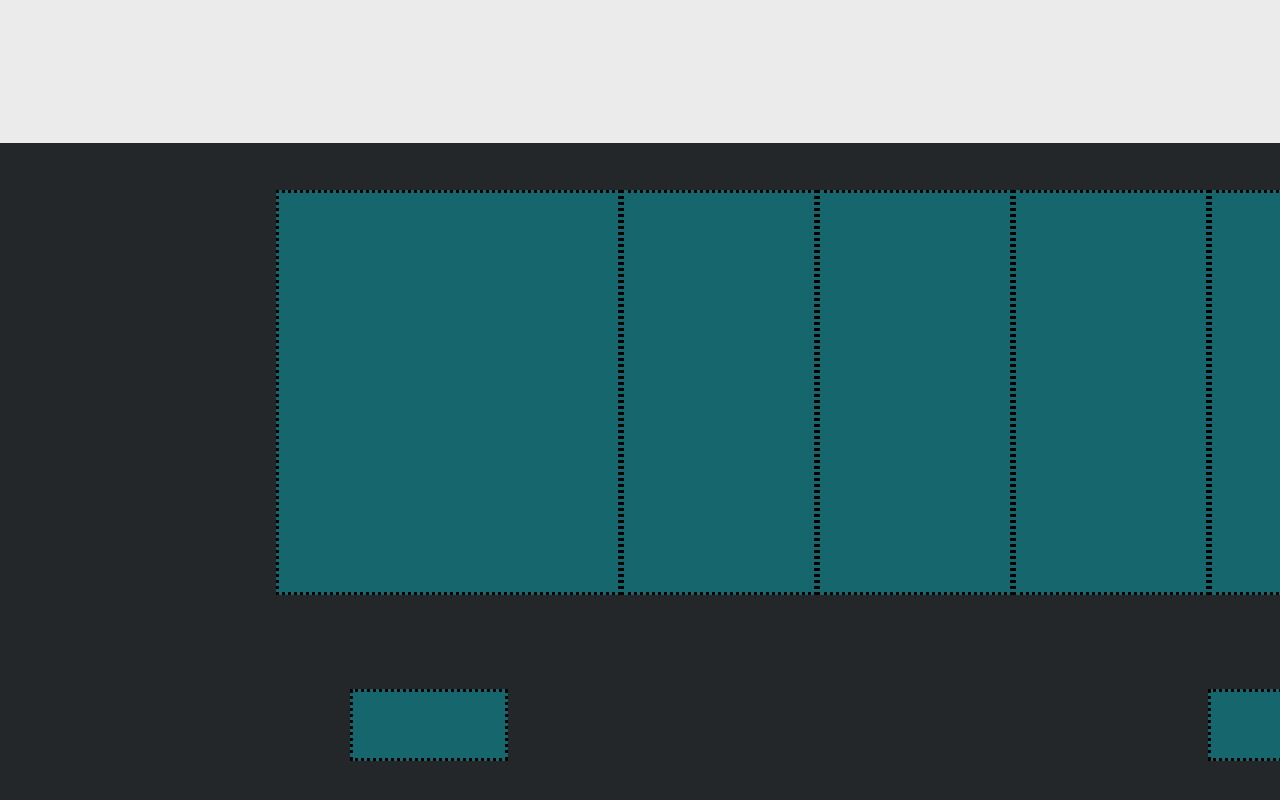
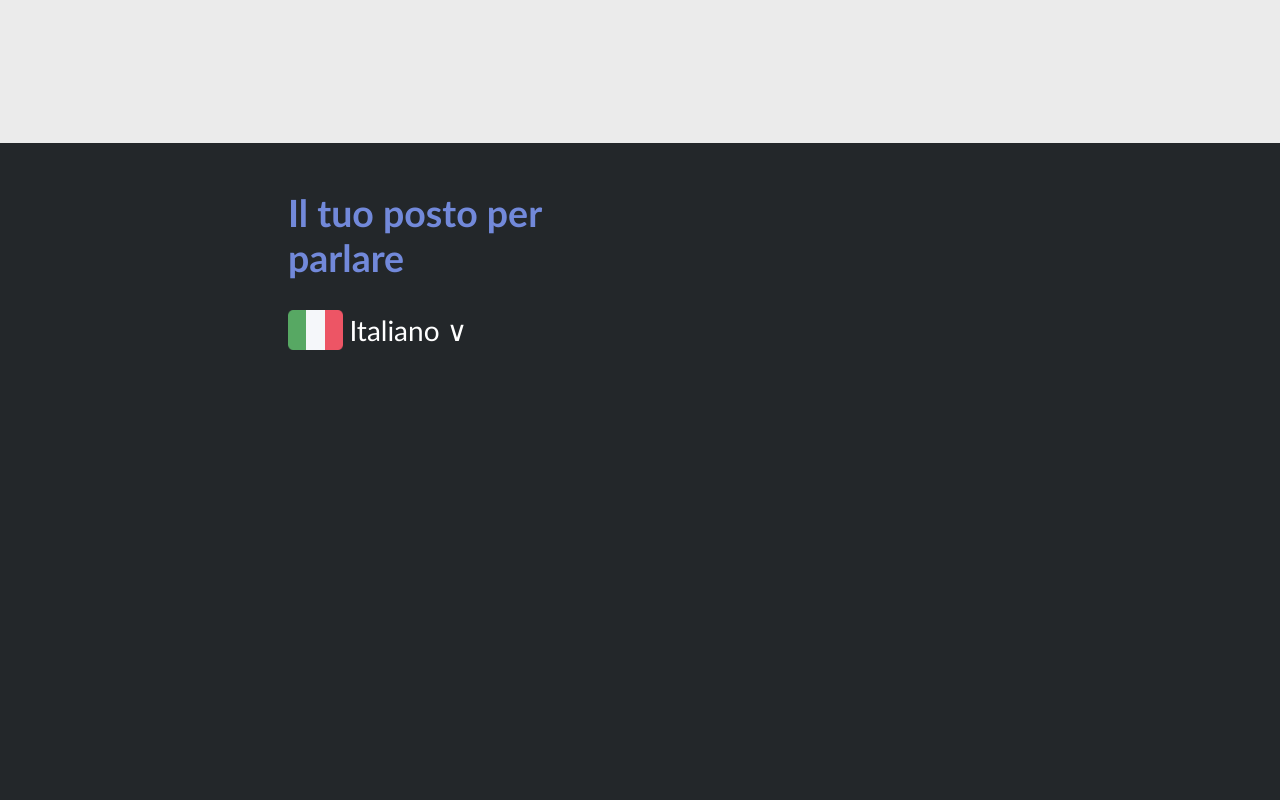
Before and after one commit to Alessiasansalone/htmlcss-struttura-discord, a plain HTML site: page index.html in a window 1280 px wide. Shown: the part 4604-5404 px from the top of the page. Drawn offline with Linux system fonts and the light colour scheme.

Commit message:
iltuoposto

```diff
--- a/index.html
+++ b/index.html
@@ -562,10 +562,22 @@
 
     <footer class="container footer-top">
 
-            <div class="element il-tuo-posto"></div>
+            <div class="il-tuo-posto testo">
+
+                <h2 class="text-color">Il tuo posto per parlare</h2>
+                <br>
+                <img class="ita" src="./img/ita.png" alt="">
+
+                <span class="elenco">Italiano &#8744;</span>
+
+            </div>
+
             <div class="element colonna"></div>
+
             <div class="element colonna"></div>
+
             <div class="element colonna"></div>
+
             <div class="element colonna"></div>
 
     </footer>
--- a/style.css
+++ b/style.css
@@ -197,7 +197,6 @@ body {
 }
 
 .tablet {
-    width: 1225px;
     height: 645px;
 }
 
@@ -221,14 +220,27 @@ body {
     background-color: rgb(35 39 42);
 }
 
-.element {
-    background-color: var(--testo-color);
-    border-style: dotted;
+
+.il-tuo-posto {
+    width: 320px;
+    height: 405px;
 }
 
-.il-tuo-posto {
-    width: 345px;
-    height: 405px;
+.text-color {
+    color: rgb(114, 137, 218);
+}
+
+.elenco {
+    font-family:'Gill Sans', 'Gill Sans MT', Calibri, 'Trebuchet MS', sans-serif;
+    font-size: 28px;
+    color: white;
+    vertical-align: middle;
+}
+
+.ita {
+    height: 40px;
+    width: 55px;
+    vertical-align: middle;
 }
 
 .colonna {
```
